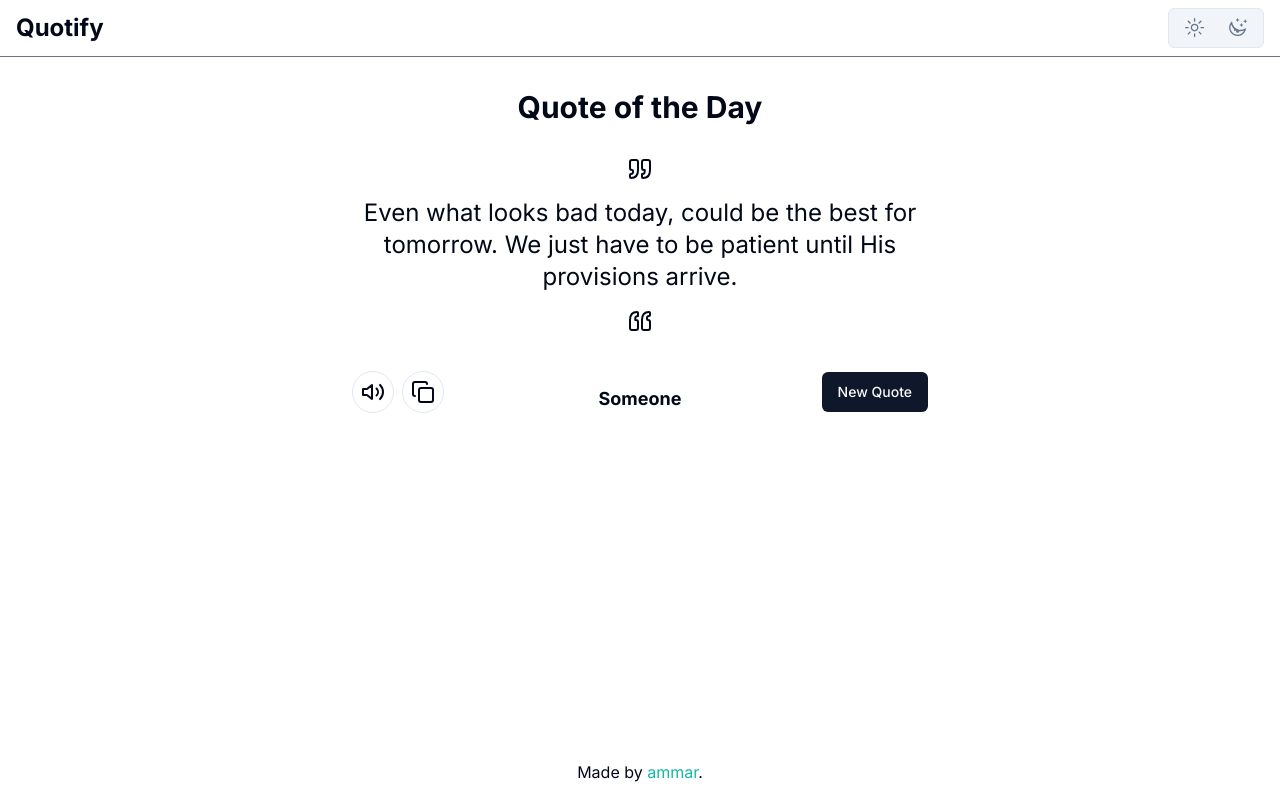
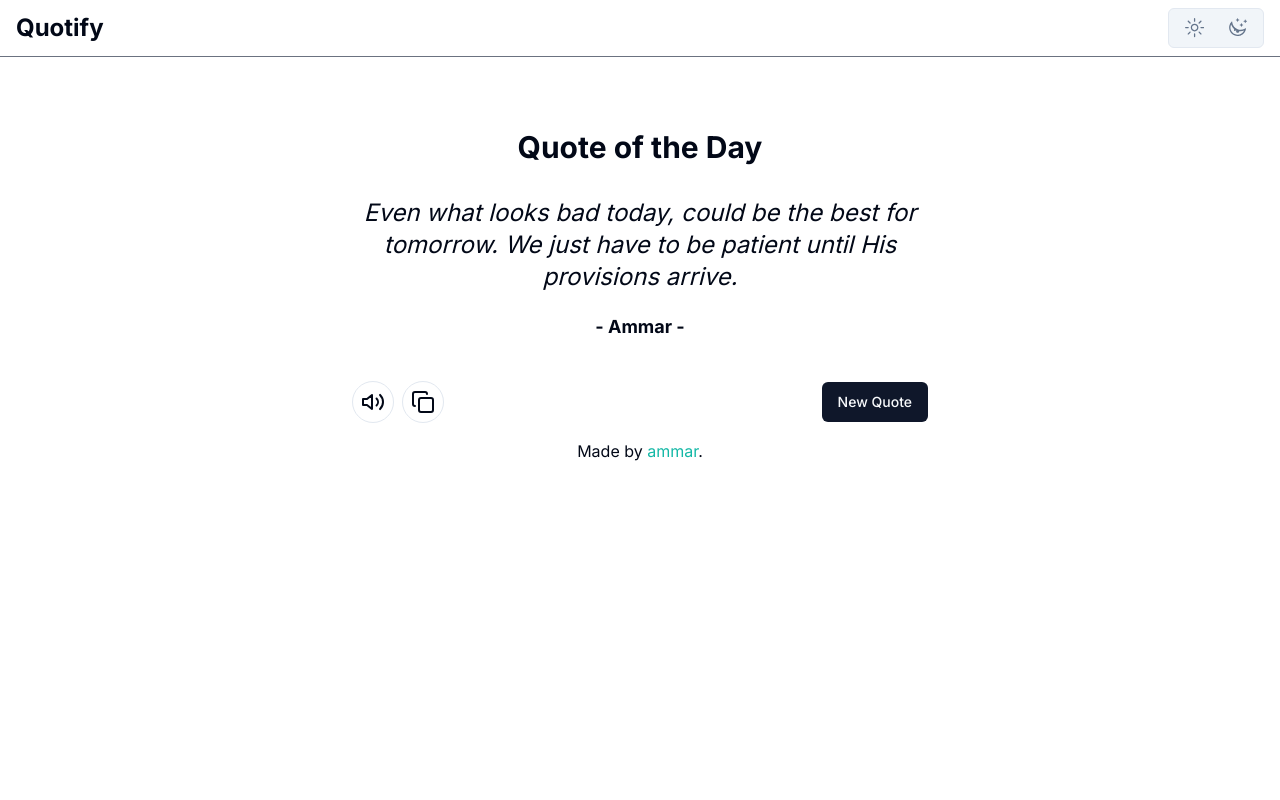
Before and after one commit to ahmadammarm/quotify, a Next.js app: page / in a window 1280 px wide. Built offline with nearby package versions, Linux system fonts and the light colour scheme.

Commit message:
update layout

```diff
--- a/app/components/Navbar.tsx
+++ b/app/components/Navbar.tsx
@@ -1,6 +1,5 @@
 import Logo from '@/components/Logo'
 import ThemeSwitcher from '@/components/ThemeSwitcher'
-import Link from 'next/link'
 import React from 'react'
 
 const Navbar = () => {
--- a/app/components/QuoteCard.tsx
+++ b/app/components/QuoteCard.tsx
@@ -1,15 +1,16 @@
 "use client"
 
 import { Button } from "@/components/ui/button";
-import { CopyIcon, QuoteIcon, Volume2 } from "lucide-react";
+import { CopyIcon, Volume2 } from "lucide-react";
 import { useState } from "react";
 import toast, { Toaster } from "react-hot-toast";
+import Footer from "./Footer";
 
 const QuoteCard = () => {
   const [quote, setQuote] = useState<string>(
     "Even what looks bad today, could be the best for tomorrow. We just have to be patient until His provisions arrive."
   );
-  const [author, setAuthor] = useState<string>("Someone");
+  const [author, setAuthor] = useState<string>("Ammar");
   const [isLoading, setIsLoading] = useState<boolean>(false);
 
   const randomQuote = async () => {
@@ -41,24 +42,44 @@ const QuoteCard = () => {
   };
 
   return (
-    <div className="w-full max-w-2xl mx-auto p-8">
+    <div className="
+      w-full
+      max-w-2xl
+      mx-auto
+      p-8
+      mt-10
+      ">
       <header className="text-center text-3xl font-bold mb-8">
         Quote of the Day
       </header>
-      <div className="relative flex flex-col justify-between items-center h-64">
-        <div className="flex flex-col justify-center items-center text-center text-lg mb-4">
-          <QuoteIcon className="text-2xl mb-4" />
-          <p className="quote text-center text-2xl">{quote}</p>
-          <QuoteIcon className="text-2xl mt-4 transform rotate-180" />
+      <div className="relative flex flex-col justify-between items-center">
+        <div className="flex flex-col justify-center items-center text-center text-lg">
+          <p className="quote text-center text-2xl italic">{quote}</p>
         </div>
-        <div className="flex flex-col justify-center items-center text-center text-lg">
-          <span className="font-bold">{author}</span>
+        <div className="flex flex-col justify-center items-center text-center text-lg mt-5">
+          <span className="
+          text-center
+          font-bold
+          ">- {author} -</span>
         </div>
-        <div className="absolute bottom-0 right-0 w-full flex justify-between items-center px-4">
+        <div className="relative bottom-0 right-0 w-full flex justify-between items-center px-4 mt-10">
           <div className="flex justify-between items-center w-full">
-            <ul className="flex items-center">
+            <ul className="
+            flex
+            items-center
+            ">
               <li
-                className="border rounded-full p-2 cursor-pointer transition duration-300 ease-in-out mr-2 hover:text-teal-500"
+                className="
+                border
+                rounded-full
+                p-2
+                cursor-pointer
+                transition
+                duration-300
+                ease-in-out
+                mr-2
+                hover:text-teal-500
+                "
                 onClick={playSound}
               >
                 <Volume2 className="hover:text-teal-500 transition duration-300 ease-in-out" />
@@ -77,6 +98,7 @@ const QuoteCard = () => {
           </div>
         </div>
       </div>
+      <Footer />
     </div>
   );
 };
--- a/app/layout.tsx
+++ b/app/layout.tsx
@@ -19,6 +19,7 @@ export default function RootLayout({
 }) {
   return (
     <html lang="en">
+      <meta name="viewport" content="width=device-width, initial-scale=1, shrink-to-fit=no" />
       <body className={inter.className}>
         <ThemeProvider
           attribute="class"
@@ -28,8 +29,9 @@ export default function RootLayout({
         >
           <div className="flex flex-col min-h-screen min-w-full bg-background max-h-screen">
             <Navbar />
-            <main className="flex w-full flex-grow">{children}</main>
-            <Footer />
+            <main className="flex w-full flex-grow">
+              {children}
+            </main>
           </div>
         </ThemeProvider>
       </body>
--- a/package.json
+++ b/package.json
@@ -1,5 +1,5 @@
 {
-  "name": "quotify",
+  "name": "quotify-project",
   "version": "0.1.0",
   "private": true,
   "scripts": {
```
Also changed, not shown: 1 other file (tests, documents, lock files or other folders).
